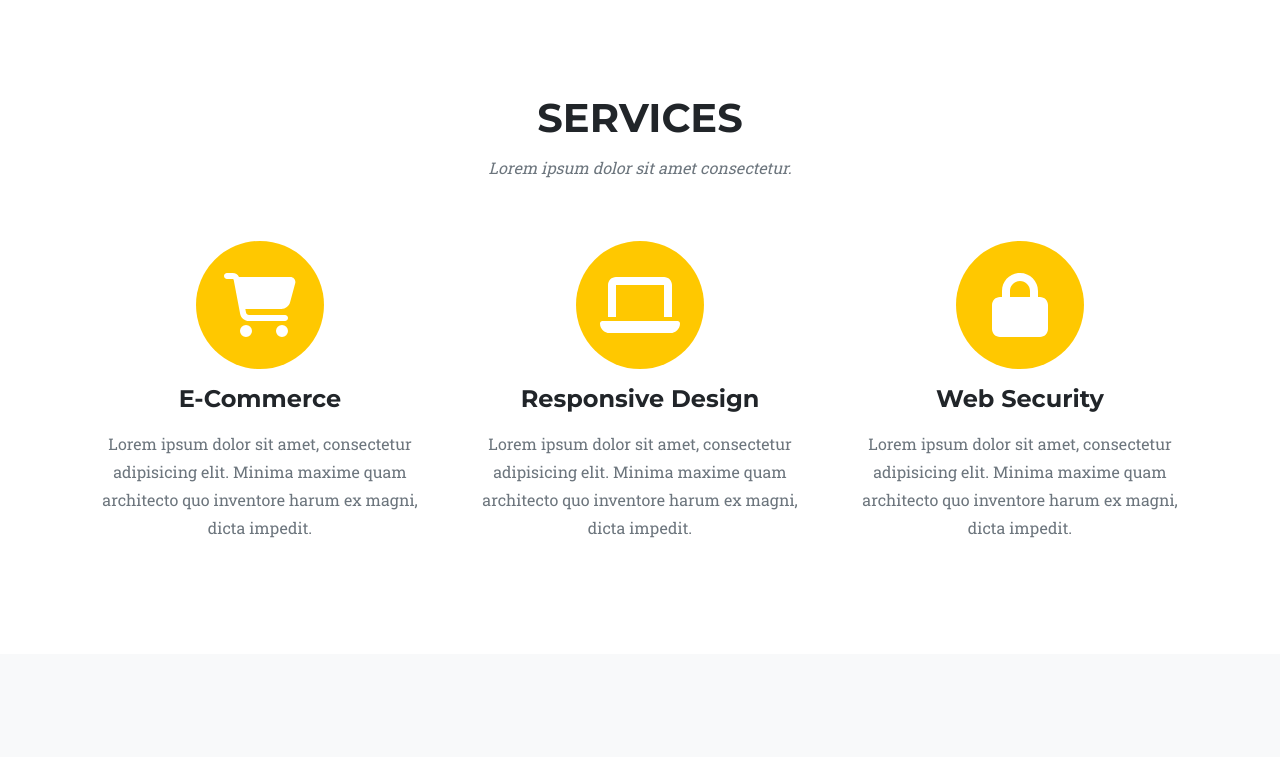
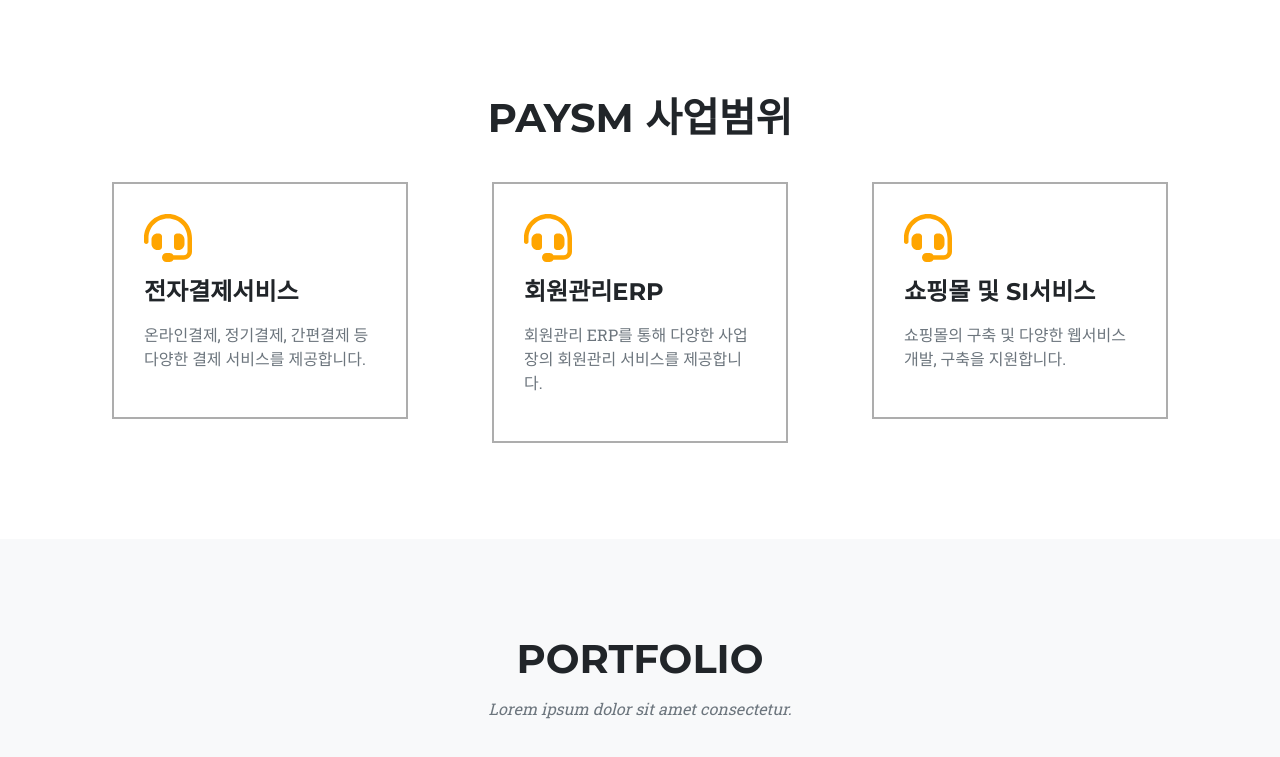
Before and after one commit to tsukemendog/react-landing, a React (Create React App) app: page / in a window 1280 px wide. Shown: the part 746-1503 px from the top of the page. Built offline with nearby package versions, Linux system fonts and the light colour scheme.

Commit message:
서비스 분야 디자인 수정

```diff
--- a/src/component/Services.js
+++ b/src/component/Services.js
@@ -1,57 +1,56 @@
-
 function Services() {
   return (
     <section className="page-section" id="services">
       {/*<!-- Services-->*/}
-        <div className="container">
+      <div className="container-lg">
         <div className="text-center">
-            <h2 className="section-heading text-uppercase">Services</h2>
-            <h3 className="section-subheading text-muted">
-              Lorem ipsum dolor sit amet consectetur.
-            </h3>
+          <h2 className="section-heading text-uppercase">PAYsm 사업범위</h2>
         </div>
-          <div className="row text-center">
-            <div className="col-md-4">
-              <span className="fa-stack fa-4x">
-                <i className="fas fa-circle fa-stack-2x text-primary"></i>
-                <i className="fas fa-shopping-cart fa-stack-1x fa-inverse"></i>
-              </span>
-              <h4 className="my-3">E-Commerce</h4>
+        <div className="row text-center pt-4">
+          <div className="col-md-4 text-start">
+            <div className="service-box">
+              <div>
+                <i class="fa-solid fa-headset"></i>
+              </div>
+
+              <h4 className="my-3">전자결제서비스</h4>
               <p className="text-muted">
-                Lorem ipsum dolor sit amet, consectetur adipisicing elit. Minima
-                maxime quam architecto quo inventore harum ex magni, dicta
-                impedit.
-              </p>
-            </div>
-            <div className="col-md-4">
-              <span className="fa-stack fa-4x">
-                <i className="fas fa-circle fa-stack-2x text-primary"></i>
-                <i className="fas fa-laptop fa-stack-1x fa-inverse"></i>
-              </span>
-              <h4 className="my-3">Responsive Design</h4>
-              <p className="text-muted">
-                Lorem ipsum dolor sit amet, consectetur adipisicing elit. Minima
-                maxime quam architecto quo inventore harum ex magni, dicta
-                impedit.
-              </p>
-            </div>
-            <div className="col-md-4">
-              <span className="fa-stack fa-4x">
-                <i className="fas fa-circle fa-stack-2x text-primary"></i>
-                <i className="fas fa-lock fa-stack-1x fa-inverse"></i>
-              </span>
-              <h4 className="my-3">Web Security</h4>
-              <p className="text-muted">
-                Lorem ipsum dolor sit amet, consectetur adipisicing elit. Minima
-                maxime quam architecto quo inventore harum ex magni, dicta
-                impedit.
+                온라인결제, 정기결제, 간편결제 등 다양한 결제 서비스를
+                제공합니다.
               </p>
             </div>
           </div>
+
+          <div className="col-md-4 text-start">
+          <div className="service-box">
+              <div>
+                <i class="fa-solid fa-headset"></i>
+              </div>
+
+              <h4 className="my-3">회원관리ERP</h4>
+              <p className="text-muted">
+                회원관리 ERP를 통해 다양한 사업장의 회원관리 서비스를 제공합니다.
+              </p>
+            </div>
+          </div>
+
+          <div className="col-md-4 text-start">
+          <div className="service-box">
+              <div>
+                <i class="fa-solid fa-headset"></i>
+              </div>
+
+              <h4 className="my-3">쇼핑몰 및 SI서비스</h4>
+              <p className="text-muted">
+                쇼핑몰의 구축 및 다양한 웹서비스 개발, 구축을 지원합니다. &nbsp; &nbsp; &nbsp; &nbsp; &nbsp; &nbsp;
+              </p>
+            </div>
+          </div>
+
+        </div>
       </div>
     </section>
-    )
+  );
 }
 
-
 export default Services;
```
Also changed, not shown: src/custom/styles.css. Lines whose indentation alone changed are shown as unchanged.
